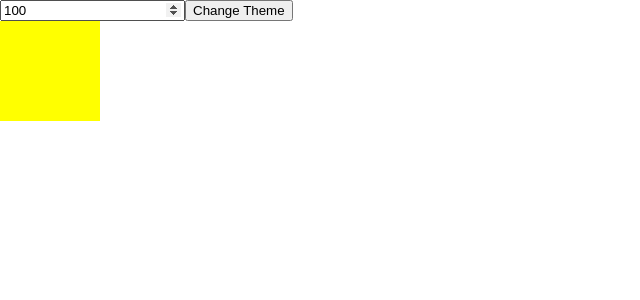
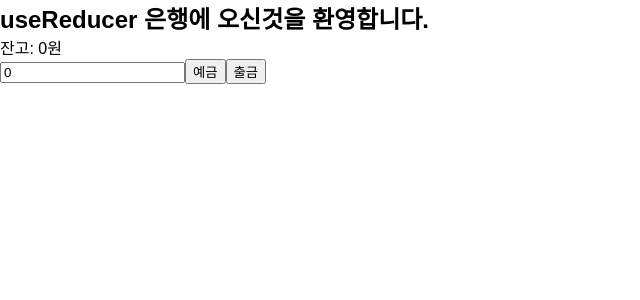
Before and after one commit to dkwooje/ReactHook, a React (Create React App) app in the folder blog/: page / in a window 1280 px wide. Shown: the top 300 px of the page, without its empty margins (0-640 px from the left). Built offline with nearby package versions, Linux system fonts and the light colour scheme; the HTML template or start-up script is replaced by a standard one.

Commit message:
useReducer 기초

```diff
--- a/blog/src/App.jsx
+++ b/blog/src/App.jsx
@@ -1,29 +1,53 @@
-import { useCallback, useState } from "react";
-import Box from "./Box";
+import { useReducer, useState } from "react";
+
+
+const ACTION_TYPE = {
+    deposit: '예금합니다.',
+    withdraw: '출금합니다.'
+}
+
+function reducer(state,action){
+  console.log("reducer가 일을 합니다.", state, action)
+  switch (action.type){
+    case ACTION_TYPE.deposit:
+      return state + action.payload;
+    case ACTION_TYPE.withdraw:
+      return state - action.payload;
+    default:
+      return state;
+  }
+}
 
 function App() {
 
-  const [size,setSize] = useState(100);
-  const [isDark, setIsDark] = useState(false);
-
-  const BoxStyle = useCallback(()=>{
-    return{
-      backgroundColor: 'yellow',
-      width: `${size}px`,
-      height: `${size}px`
-    };
-  }, [size]);
+  const [number, setNumber] = useState(0);
+  const [money,  dispatch] = useReducer(reducer, 0);
 
   return (
-    <div    style={{background: isDark ? 'black' : 'white'}}>
-      <input type="number"
-      value={size}
-      onChange={(e)=> setSize(e.target.value)}
+    <div>
+      <h2>useReducer 은행에 오신것을 환영합니다.</h2>
+      <p>잔고: {money}원</p>
+      <input
+      type="number"
+      value={number}
+      onChange={(e) => setNumber(parseInt(e.target.value))}
+      step="1000"
       />
-      <button onClick={()=>setIsDark(!isDark)}>Change Theme</button>
-    <Box createBoxStyle={BoxStyle} />
+      <button onClick={()=>
+        dispatch({type: ACTION_TYPE.deposit, payload: number})
+      }>예금</button>
+      <button onClick={()=>
+        dispatch({type: ACTION_TYPE.withdraw, payload: number})
+      }>출금</button>
     </div>
   );
 }
 
 export default App;
+
+// useReducer 핵심 : Reducer, Dispatch, Action
+// Reducer: State를 업데이트하는 역활
+// Dispatch: State를 업데이트를 요구하는 역활
+// Action: State 업데이트 내용을 정의하는 역활
+// State를 Dispatch가 Action으로 Reducer한다.
+// Dispatch(Action) -> Reducer(State,Action)
--- a/blog/src/Box.jsx
+++ /dev/null
@@ -1,14 +0,0 @@
-import { useEffect, useState } from "react";
-
-
-
-export default function Box({createBoxStyle}){
-    const [style,setStyle] = useState({});
-
-    useEffect(()=>{
-        console.log('박스 키우기');
-        setStyle(createBoxStyle());
-    }, [createBoxStyle]);
-
-    return <div style={style}></div>
-}
```
